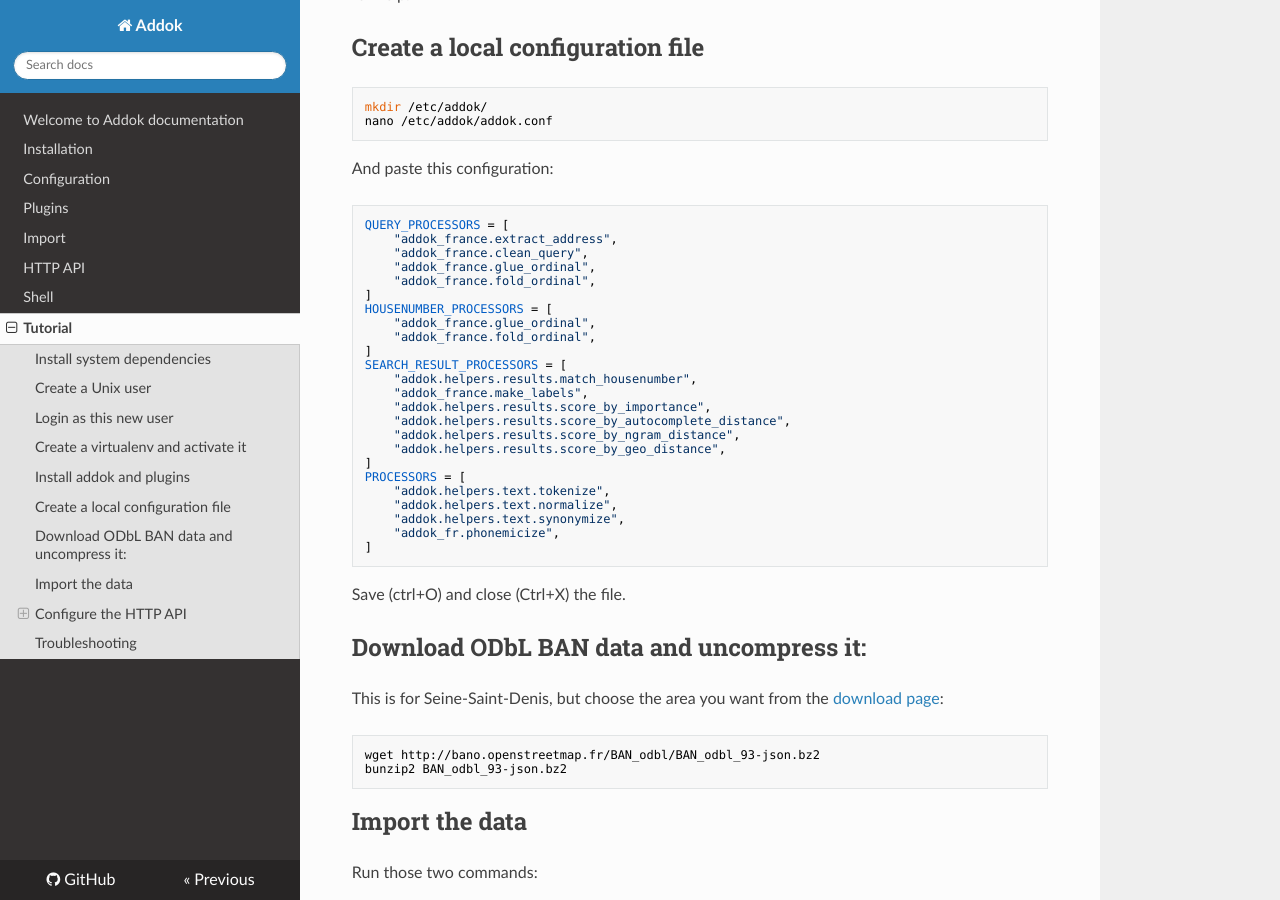
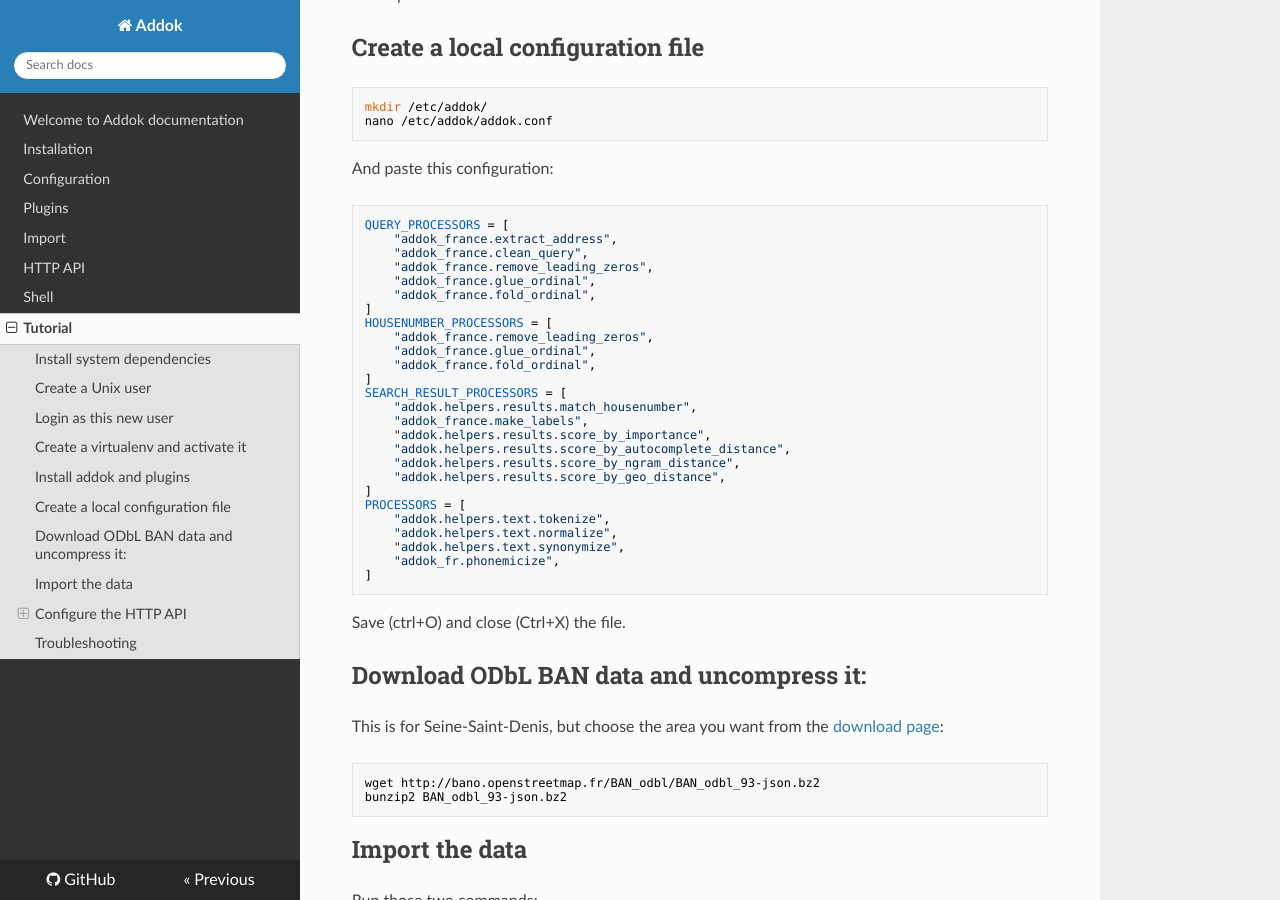
Before and after one commit to addok/addok, an MkDocs documentation site: the page built from docs/tutorial.md, in a window 1280 px wide and 900 px high, scrolled down 1356 px. Built offline with MkDocs 1.6.1, drawn with Linux system fonts in a browser that asks for light colours; nearby versions of some CDN libraries; old or Windows-style settings are respelled for this version of MkDocs.

Commit message:
Add remove_leading_zeros in tutorial

```diff
--- a/docs/tutorial.md
+++ b/docs/tutorial.md
@@ -61,10 +61,12 @@
 QUERY_PROCESSORS = [
     "addok_france.extract_address",
     "addok_france.clean_query",
+    "addok_france.remove_leading_zeros",
     "addok_france.glue_ordinal",
     "addok_france.fold_ordinal",
 ]
 HOUSENUMBER_PROCESSORS = [
+    "addok_france.remove_leading_zeros",
     "addok_france.glue_ordinal",
     "addok_france.fold_ordinal",
 ]
```
